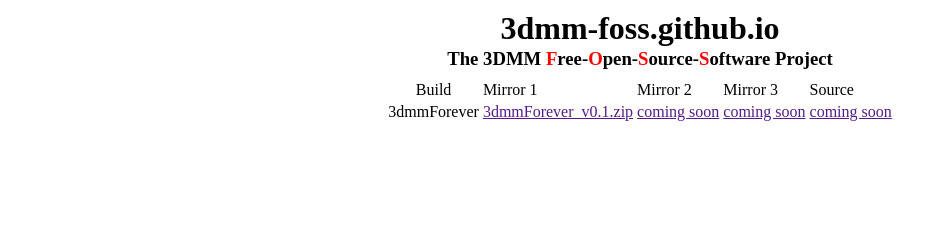
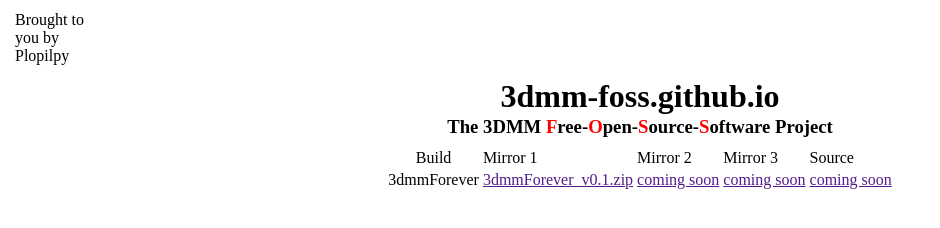
Before and after one commit to 3dmm-foss/3dmm-foss.github.io, a plain HTML site: page index.html in a window 1280 px wide. Shown: the whole page, without its empty margins (0-940 px from the left). Drawn offline with Linux system fonts and the light colour scheme.

Commit message:
Update index.html
add watermark

```diff
--- a/index.html
+++ b/index.html
@@ -1,6 +1,7 @@
 <!DOCTYPE html>
 <html>
 <body>
+<table width="100"><tr><td></td><td>Brought to you by Plopilpy</td></tr></table>
 <center><h1 style="line-height:15px">3dmm-foss.github.io</h1>
 <h3 style="line-height:1px">The 3DMM <font color="red">F</font>ree-<font color="red">O</font>pen-<font color="red">S</font>ource-<font color="red">S</font>oftware Project</h3>
 
```
